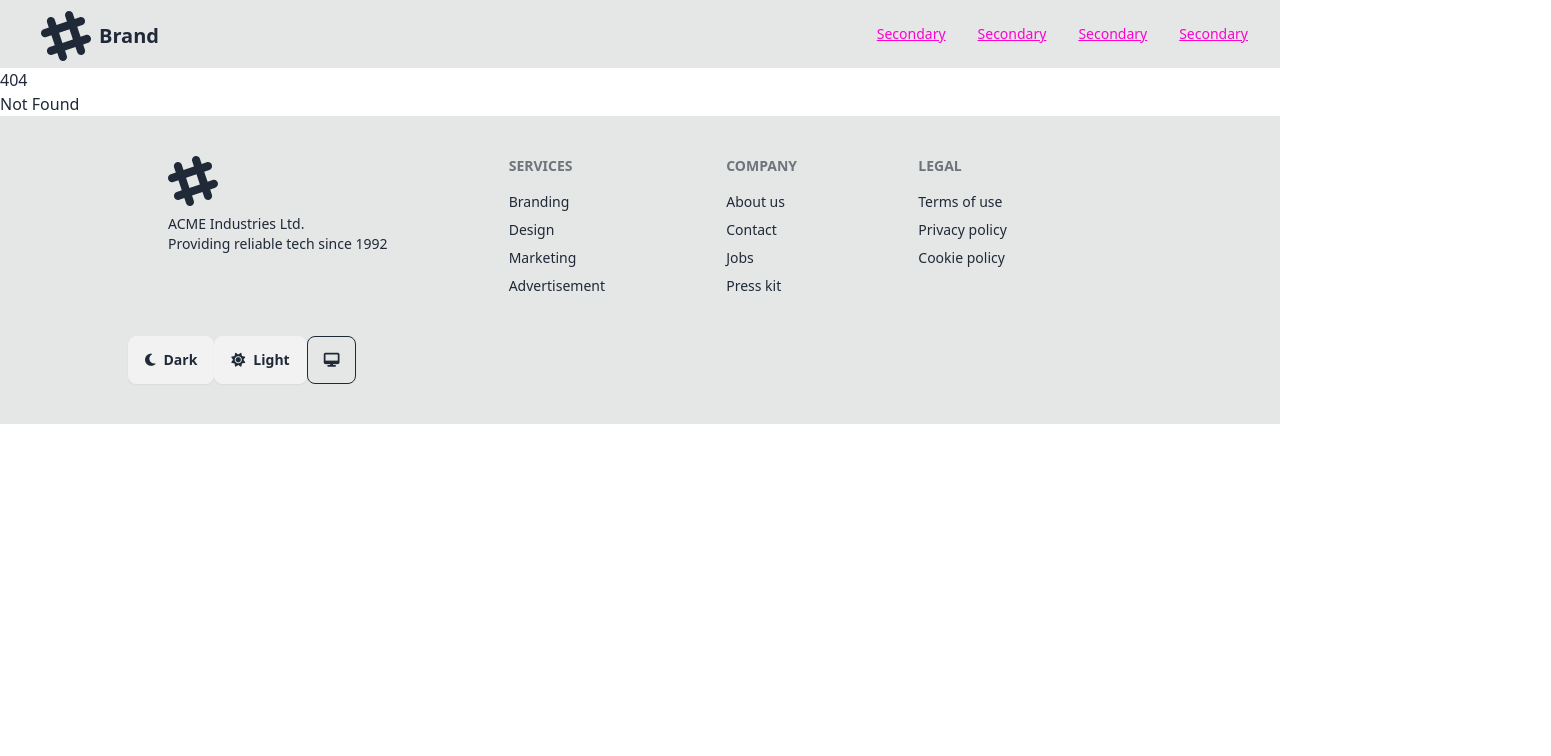
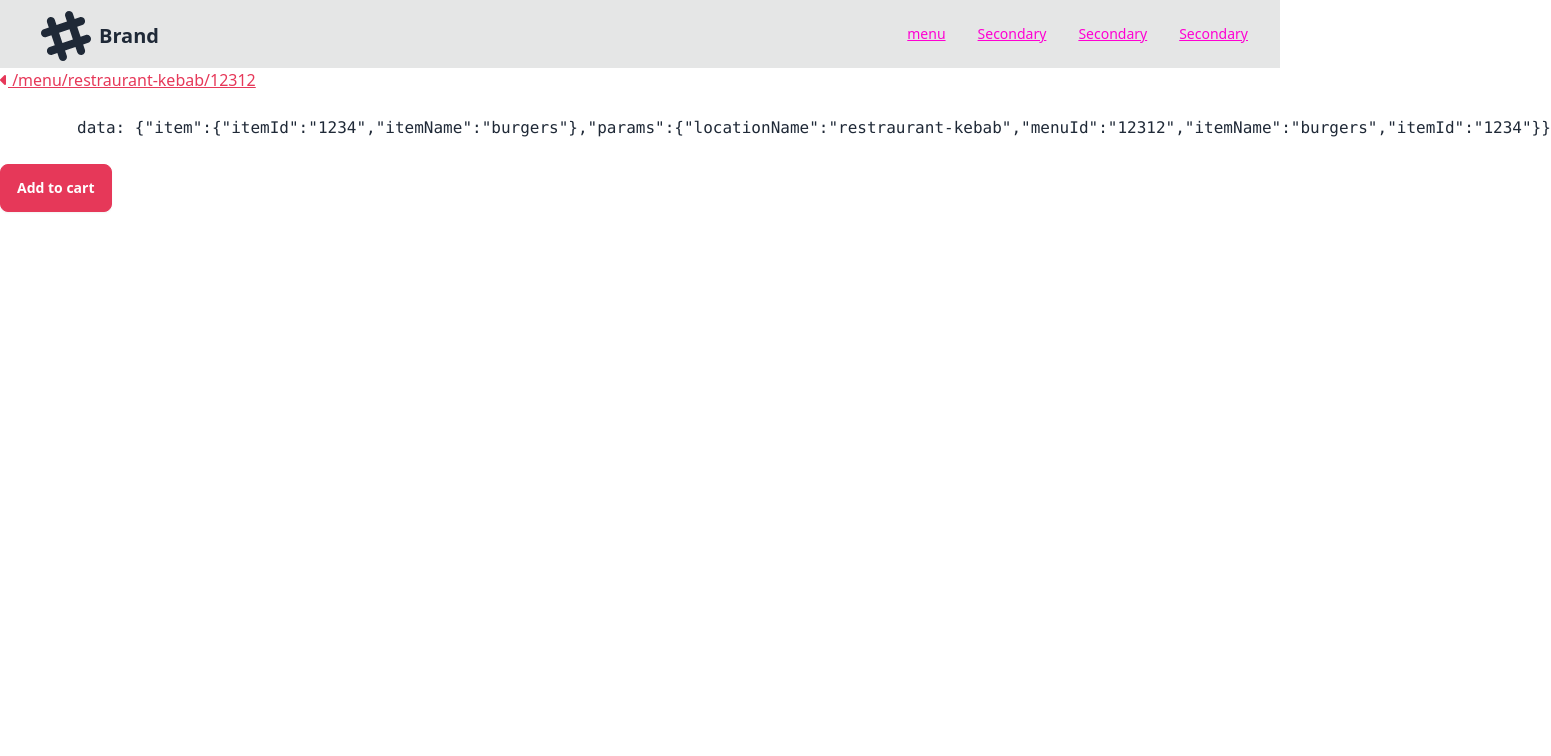
Before and after one commit to foodjs-com/foodjs-turborepo, a SvelteKit app in the folder apps/single-location-web/: page /menu/restraurant-kebab/12312/burgers/1234 in a window 1280 px wide. Before the commit this address had no page. Shown: the top 756 px of the page, 1551 px wide, since content can reach past the window. Built offline with nearby package versions, Linux system fonts and the light colour scheme.

Commit message:
try product page and params

```diff
--- a/apps/single-location-web/src/app.d.ts
+++ b/apps/single-location-web/src/app.d.ts
@@ -7,7 +7,15 @@ declare global {
 		// interface PageData {}
 		// interface PageState {}
 		// interface Platform {}
+		interface PageState {
+			selected: {
+				item: {
+					itemId: number
+					itemName: string
+				}
+			}
+		}
 	}
 }
 
-export {};
+export { };
--- a/apps/single-location-web/src/app.html
+++ b/apps/single-location-web/src/app.html
@@ -4,7 +4,7 @@
 	<head>
 		<meta charset="utf-8" />
 		<link rel="icon"
-			href="%sveltekit.assets%/favicon.ico" />
+			href="%sveltekit.assets%/fav.png" />
 		<link rel="stylesheet"
 			href="https://cdnjs.cloudflare.com/ajax/libs/font-awesome/6.4.2/css/all.min.css"
 			crossorigin="anonymous">
--- /dev/null
+++ b/apps/single-location-web/src/lib/links.ts
@@ -0,0 +1,27 @@
+export const slugify = (text: string) => {
+    return text.toString().toLowerCase()
+        .replace(/\s+/g, '-')           // Replace spaces with -
+        .replace(/[^\w-]+/g, '')        // Remove all non-word chars
+        .replace(/--+/g, '-')           // Replace multiple - with single -
+        .replace(/^-+/, '')             // Trim - from start of text
+        .replace(/-+$/, '');            // Trim - from end of text
+};
+
+export const LINKS = {
+    HOME: '/',
+    MENU: function (data: { locationName: string, menuId: string }) {
+        return `/menu/${slugify(data.locationName)}/` +
+            `${slugify(data.menuId)}`;
+    },
+    MENU_ITEM: function (data: {
+        locationName: string,
+        menuId: string,
+        itemName: string,
+        itemId: string
+    }) {
+        return `/menu/${slugify(data.locationName)}/` +
+            `${slugify(data.menuId)}/` +
+            `${slugify(data.itemName)}/` +
+            `${slugify(data.itemId)}`;
+    }
+}
--- a/apps/single-location-web/src/routes/menu/+page.svelte
+++ b/apps/single-location-web/src/routes/menu/[locationName]/[menuId]/+page.svelte
@@ -2,6 +2,10 @@
 
 <script lang="ts">
 	import { browser } from "$app/environment";
+	import { LINKS } from "$lib/links";
+	import type { PageData } from "./$types";
+
+	export let data: PageData;
 
 	const categories = [
 		"Dishes",
@@ -126,6 +130,7 @@
 		</div>
 		<div class="max-w-md flex-1 pb-20">
 			<h1 class="m-1 font-bold text-3xl">menu</h1>
+			<pre>{JSON.stringify(data)}</pre>
 			{#each categories as cat}
 				<h2
 					class="m-1 text-2xl font-bold scroll-my-32 mt-5"
@@ -135,12 +140,17 @@
 					{cat}
 				</h2>
 				{#each dishes as dish}
-					<div
+					<a
+						href={LINKS.MENU_ITEM({
+							...data.params,
+							itemName: dish,
+							itemId: "1234",
+						})}
 						class="flex justify-between bg-[#F6F6F6] hover:bg-[#ececec] p-3 m-1 rounded"
 					>
 						<p>{dish}</p>
 						<p class=" italic">$7.50</p>
-					</div>
+					</a>
 				{/each}
 			{/each}
 		</div>
--- /dev/null
+++ b/apps/single-location-web/src/routes/menu/[locationName]/[menuId]/+page.ts
@@ -0,0 +1,5 @@
+import type { PageLoad } from "../../[locationName]/[menuId]/$types";
+
+export const load: PageLoad = ({ params }) => {
+    return { params };
+};
--- /dev/null
+++ b/apps/single-location-web/src/routes/menu/[locationName]/[menuId]/[itemName]/[itemId]/+page.svelte
@@ -0,0 +1,28 @@
+<script lang="ts">
+	import { goto } from "$app/navigation";
+	import { LINKS } from "$lib/links";
+	export let data;
+	const onAddToCart = (item: typeof data) => {
+		console.log("Add to cart", item);
+		if (document.referrer.includes(LINKS.MENU(data.params))) {
+			history.back();
+		} else {
+			goto(LINKS.MENU(data.params));
+		}
+	};
+</script>
+
+<div class="container max-w-7xl mx-auto min-h-screen">
+	<a class="link link-primary" href={LINKS.MENU(data.params)}>
+		<i class="fa-solid fa-caret-left"></i>
+		{LINKS.MENU(data.params)}
+	</a>
+
+	<pre>
+		data: {JSON.stringify(data)}
+	</pre>
+
+	<button class="btn btn-primary" on:click={() => onAddToCart(data)}>
+		Add to cart
+	</button>
+</div>
--- /dev/null
+++ b/apps/single-location-web/src/routes/menu/[locationName]/[menuId]/[itemName]/[itemId]/+page.ts
@@ -0,0 +1,11 @@
+import type { PageLoad } from "./$types";
+
+export const load: PageLoad = ({ params }) => {
+    return {
+        item: {
+            itemId: params.itemId,
+            itemName: params.itemName,
+        },
+        params
+    };
+};
--- a/apps/single-location-web/svelte.config.js
+++ b/apps/single-location-web/svelte.config.js
@@ -3,9 +3,6 @@ import { vitePreprocess } from '@sveltejs/vite-plugin-svelte';
 
 /** @type {import('@sveltejs/kit').Config} */
 const config = {
-	compilerOptions: {
-		runes: true
-	},
 	// Consult https://kit.svelte.dev/docs/integrations#preprocessors
 	// for more information about preprocessors
 	preprocess: vitePreprocess(),
--- a/packages/ui/c/navbar/Links.svelte
+++ b/packages/ui/c/navbar/Links.svelte
@@ -1,7 +1,9 @@
 <!-- <li><a href="/" class="link">Button</a></li>
 <li><a href="/" class="link link-neutral">Neutral</a></li>
 <li><a href="/" class="link link-primary">Primary</a></li> -->
-<li><a href="/" class="link link-secondary">Secondary</a></li>
+<li>
+	<a href="/menu/restraurant-kebab/12312" class="link link-secondary">menu</a>
+</li>
 <li><a href="/" class="link link-secondary">Secondary</a></li>
 <li><a href="/" class="link link-secondary">Secondary</a></li>
 <li><a href="/" class="link link-secondary">Secondary</a></li>
```
Also changed, not shown: apps/single-location-web/static/fav.png (added), 1 other file (tests, documents, lock files or other folders).
